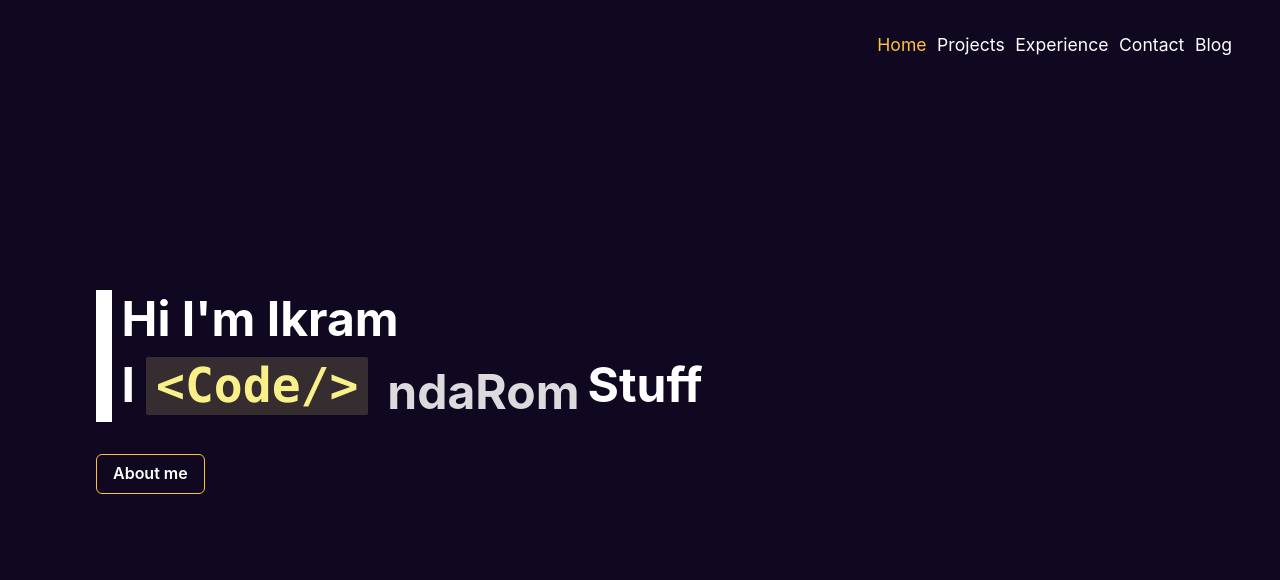
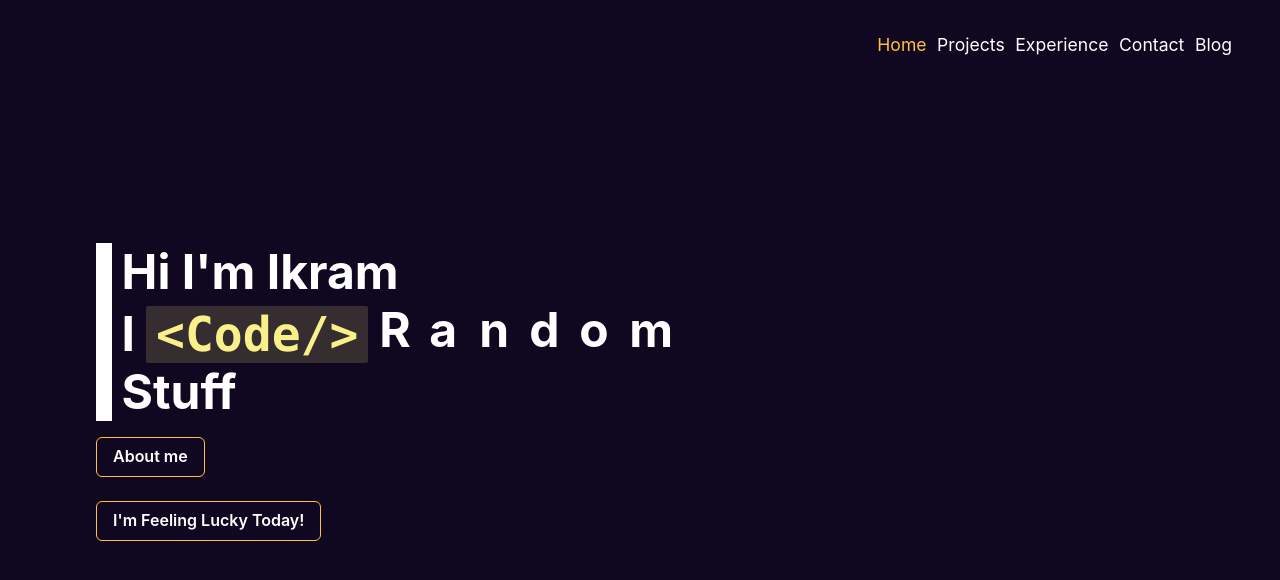
Before and after one commit to betester/polio, a Next.js app: page / in a window 1280 px wide. Shown: the top 580 px of the page. Built offline with nearby package versions, Linux system fonts and the light colour scheme.

Commit message:
feat(home): add slot

```diff
--- a/components/Button/SecondaryButton.js
+++ b/components/Button/SecondaryButton.js
@@ -5,7 +5,7 @@ export const SecondaryButton = forwardRef(
     <Button
       ref={ref}
       onClick={callback}
-      mt="2em"
+      mt="1em"
       bgColor={active ? "secondary.900" : "inherit"}
       border="1px solid"
       color={active && "black"}
--- a/components/Wrapper/TitleWrapper.js
+++ b/components/Wrapper/TitleWrapper.js
@@ -3,8 +3,7 @@ import { Box } from "@chakra-ui/react";
 export const TitleWrapper = ({ children, ...props }) => {
   return (
     <Box
-      borderLeft={{lg : "1em white solid",base : "0.3em white solid"}}
-      alignItems="center"
+      borderLeft={{ lg: "1em white solid", base: "0.3em white solid" }}
       pl="0.6em"
       {...props}
     >
--- a/pages/index.js
+++ b/pages/index.js
@@ -5,9 +5,10 @@ import {
   Text,
   VStack,
   Code,
+  Box,
 } from "@chakra-ui/react";
 import Head from "next/head";
-import { useEffect, useState } from "react";
+import { useEffect, useRef, useState } from "react";
 import { FadeWrapper, TitleWrapper } from "../components/Wrapper";
 import { SecondaryButton } from "../components/Button/SecondaryButton";
 import { SlideDownWrapper } from "../components/Wrapper/SlideDownWrapper";
@@ -16,16 +17,42 @@ import { changeWord } from "../utils/scrambleWord";
 
 export default function Home() {
   const [aboutMe, setAboutMe] = useState(false);
-  const [random, setRandom] = useState("Random");
+  const RANDOM_CHARACTER = ["R", "a", "n", "d", "o", "m"];
+  const [random, setRandom] = useState(RANDOM_CHARACTER);
+  const randomRefs = [
+    useRef(),
+    useRef(),
+    useRef(),
+    useRef(),
+    useRef(),
+    useRef(),
+  ];
+  const [isRolling, setIsRolling] = useState(false);
 
-  useEffect(() => {
-    let time = setTimeout(() => {
-      setRandom(changeWord(random));
-    }, 1500);
-    return () => {
-      clearTimeout(time);
+  const roll = () => {
+    setIsRolling(true);
+    setTimeout(() => {
+      setIsRolling(false);
+    }, 700);
+
+    const newRandom = [];
+
+    randomRefs.forEach((ref) => {
+      const selected = randomRotation(ref.current);
+      newRandom.push(selected);
+    });
+
+    setRandom(newRandom);
   };
-  }, [random]);
+
+  const randomRotation = (ref) => {
+    const children = ref.children;
+    const randomIndex = Math.floor(Math.random() * RANDOM_CHARACTER.length);
+    const chosenChild = children[randomIndex];
+    ref.style.top = `${-chosenChild.offsetTop}px`;
+    return RANDOM_CHARACTER[randomIndex];
+  };
+
 
   return (
     <Flex
@@ -39,18 +66,42 @@ export default function Home() {
       </Head>
       {!aboutMe && (
         <FadeWrapper userSelect={"none"}>
-          <TitleWrapper>
+          <TitleWrapper display="flex" alignItems="center">
             <Heading fontSize={{ base: "3xl", lg: "5xl" }}>
               Hi {"I'm"} Ikram <br /> I{" "}
               <Code colorScheme="yellow" fontSize={{ base: "3xl", lg: "5xl" }}>
                 {"<Code/>"}
               </Code>{" "}
-              <Text display={"inline"}>
-                <SlideDownWrapper> {random} </SlideDownWrapper>
-              </Text>
-              Stuff{" "}
+              {randomRefs.map((ref, refIndex) => {
+                return (
+                  <Box
+                    key={refIndex}
+                    position={"relative"}
+                    display={"inline-block"}
+                    overflow={"hidden"}
+                    w={{ lg: "50px", base: "30px" }}
+                    h={{ lg: "50px", base: "33px" }}
+                    tran
+                  >
+                    <Box
+                      transition="top ease-in-out 0.5s"
+                      position={"absolute"}
+                      ref={ref}
+                      top="0"
+                    >
+                      {RANDOM_CHARACTER.map((_, charIndex) => (
+                        <Box key={charIndex}>
+                          {RANDOM_CHARACTER[(refIndex + charIndex) % 6]}
+                        </Box>
+                      ))}
+                    </Box>
+                  </Box>
+                );
+              })}
+              <Text>Stuff </Text>
             </Heading>
           </TitleWrapper>
+          <VStack alignItems={"start"}>
             <SecondaryButton
               callback={() => {
                 setAboutMe(true);
@@ -58,6 +109,15 @@ export default function Home() {
             >
               About me
             </SecondaryButton>
+            <SecondaryButton
+              callback={() => {
+                roll();
+              }}
+            >
+              {!isRolling && "I'm Feeling Lucky Today!"}
+              {isRolling && "Rolling"}
+            </SecondaryButton>
+          </VStack>
         </FadeWrapper>
       )}
       {aboutMe && (
```
Also changed, not shown: components/Slot.js (added). Lines whose indentation alone changed are shown as unchanged.
